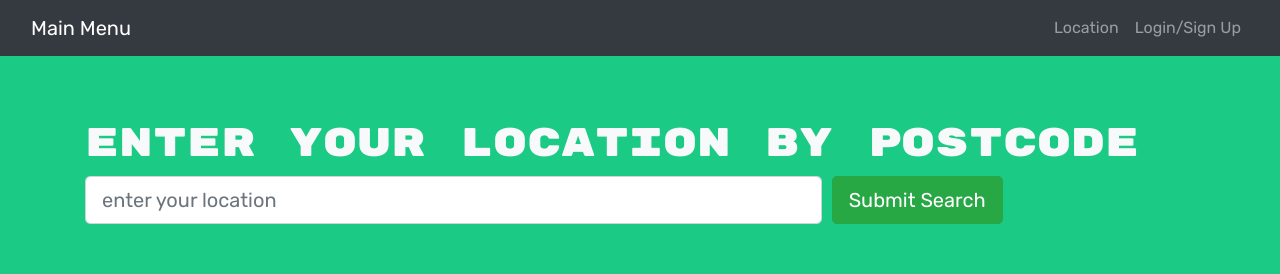
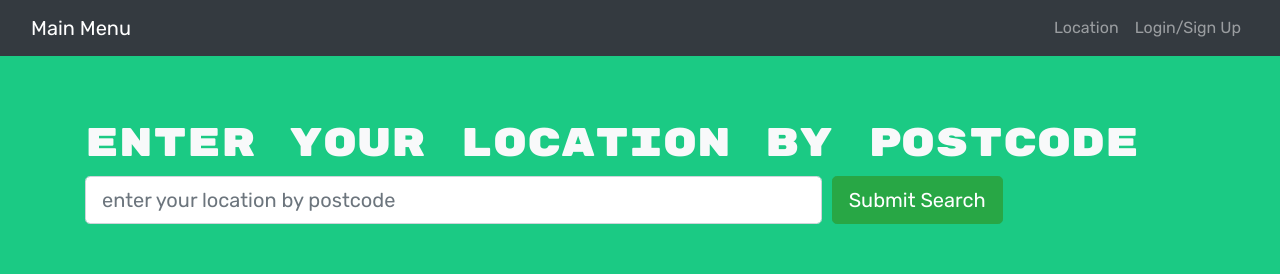
Before and after one commit to sgc1992/Own-Your-Rent, a React (Create React App) app in the folder client/: page / in a window 1280 px wide. Shown: the top 274 px of the page. Built offline with nearby package versions, Linux system fonts and the light colour scheme.

Commit message:
renamed the place holder to enter the location by postcode

```diff
--- a/client/src/pages/SearchApartment.js
+++ b/client/src/pages/SearchApartment.js
@@ -67,7 +67,7 @@ const SearchApartment = () => {
                   onChange={(e) => setSearchInput(e.target.value)}
                   type='text'
                   size='lg'
-                  placeholder='enter your location'
+                  placeholder='enter your location by postcode'
                 />
               </Col>
               <Col xs={12} md={4}>
```
